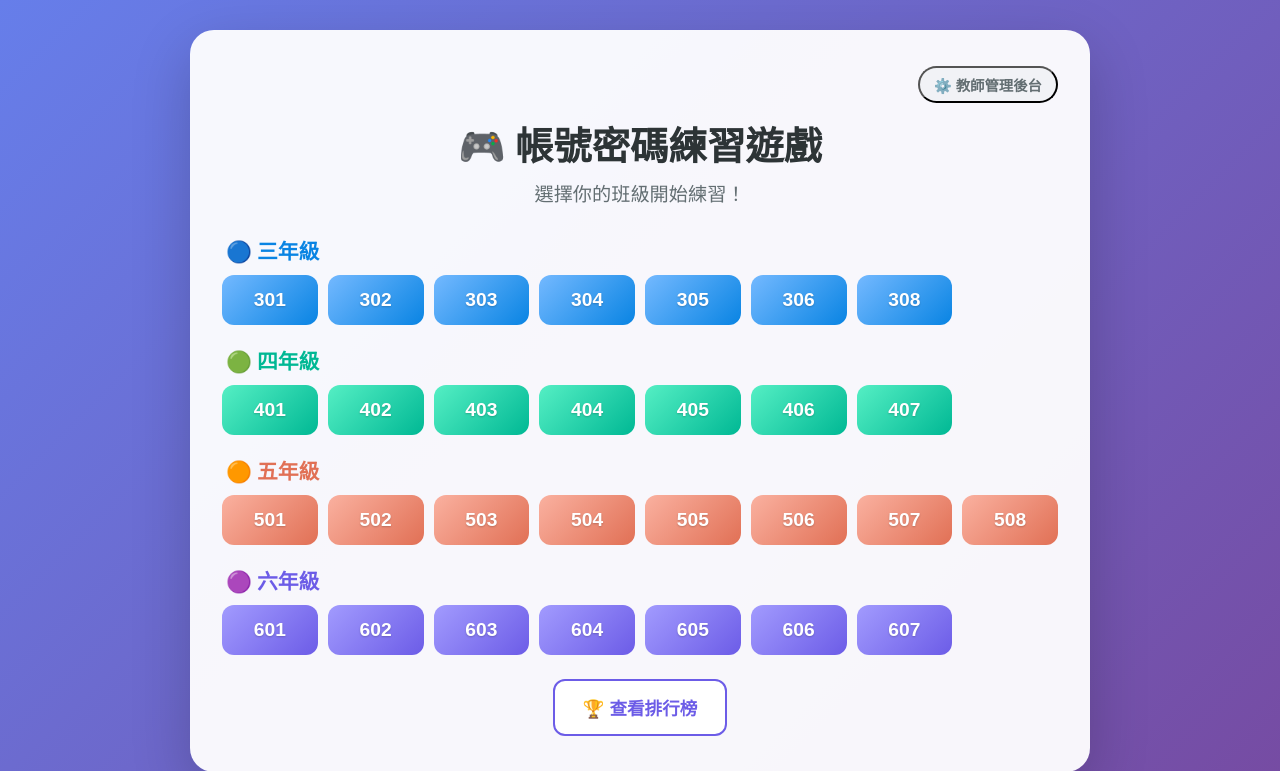
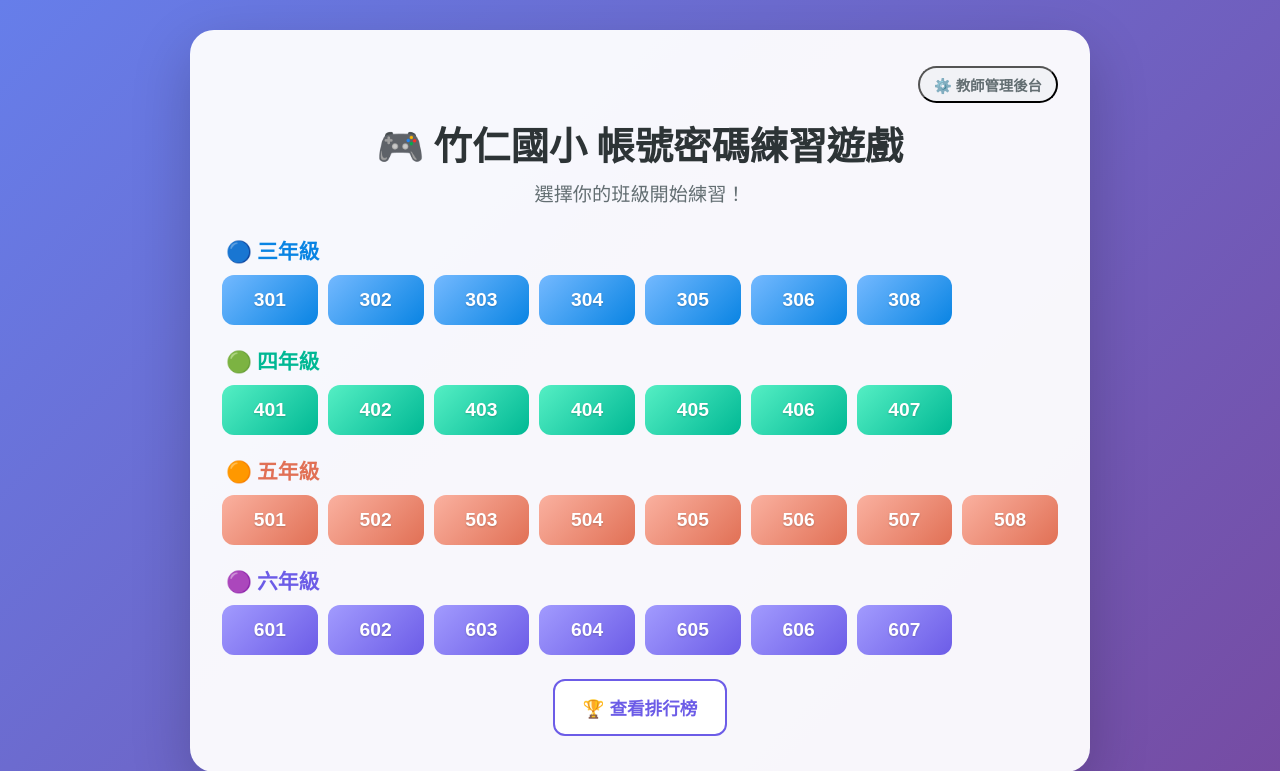
Before and after one commit to yunjundai/typing-game, a Flask app: page / in a window 1280 px wide. Shown: the top 771 px of the page. Run offline with Flask 3, Linux system fonts and the light colour scheme; data comes from the database, SQL or seed files in the repository; some libraries are stand-ins or nearby versions.

Commit message:
fix: 更正學校名稱為竹仁國小，同步更新前台標題與匯出檔名

```diff
--- a/index.html
+++ b/index.html
@@ -3,7 +3,7 @@
 <head>
     <meta charset="UTF-8">
     <meta name="viewport" content="width=device-width, initial-scale=1.0">
-    <title>🎮 帳號密碼練習遊戲</title>
+    <title>🎮 竹仁國小 帳號密碼練習遊戲</title>
     <link rel="stylesheet" href="static/css/style.css">
 </head>
 <body>
@@ -14,7 +14,7 @@
         <div class="top-nav-bar">
             <button class="btn-admin-link" onclick="goToAdmin()">⚙️ 教師管理後台</button>
         </div>
-        <h1 class="title">🎮 帳號密碼練習遊戲</h1>
+        <h1 class="title">🎮 竹仁國小 帳號密碼練習遊戲</h1>
         <p class="subtitle">選擇你的班級開始練習！</p>
 
         <div class="grade-section">
--- a/static/js/admin.js
+++ b/static/js/admin.js
@@ -757,10 +757,10 @@ async function exportPracticeToCSV() {
             ]);
         });
 
-        // 檔名：竹東國小_學生打字練習成績表_[班級]_[日期].csv
+        // 檔名：竹仁國小_學生打字練習成績表_[班級]_[日期].csv
         const today = new Date().toISOString().slice(0, 10);
         const classLabel = classFilter === 'all' ? '全部班級' : `${classFilter}班`;
-        const filename = `竹東國小_打字練習成績表_${classLabel}_${today}.csv`;
+        const filename = `竹仁國小_打字練習成績表_${classLabel}_${today}.csv`;
 
         downloadCSV(filename, rows);
     } catch (err) {
@@ -833,7 +833,7 @@ async function exportLeaderboardToCSV() {
         });
 
         const today = new Date().toISOString().slice(0, 10);
-        const filename = `竹東國小_打字排行榜_${gradeText}_${timeText}_${today}.csv`;
+        const filename = `竹仁國小_打字排行榜_${gradeText}_${timeText}_${today}.csv`;
 
         downloadCSV(filename, rows);
     } catch (err) {
--- a/templates/index.html
+++ b/templates/index.html
@@ -3,7 +3,7 @@
 <head>
     <meta charset="UTF-8">
     <meta name="viewport" content="width=device-width, initial-scale=1.0">
-    <title>🎮 帳號密碼練習遊戲</title>
+    <title>🎮 竹仁國小 帳號密碼練習遊戲</title>
     <link rel="stylesheet" href="static/css/style.css">
 </head>
 <body>
@@ -14,7 +14,7 @@
         <div class="top-nav-bar">
             <button class="btn-admin-link" onclick="goToAdmin()">⚙️ 教師管理後台</button>
         </div>
-        <h1 class="title">🎮 帳號密碼練習遊戲</h1>
+        <h1 class="title">🎮 竹仁國小 帳號密碼練習遊戲</h1>
         <p class="subtitle">選擇你的班級開始練習！</p>
 
         <div class="grade-section">
```
Also changed, not shown: README.md.
